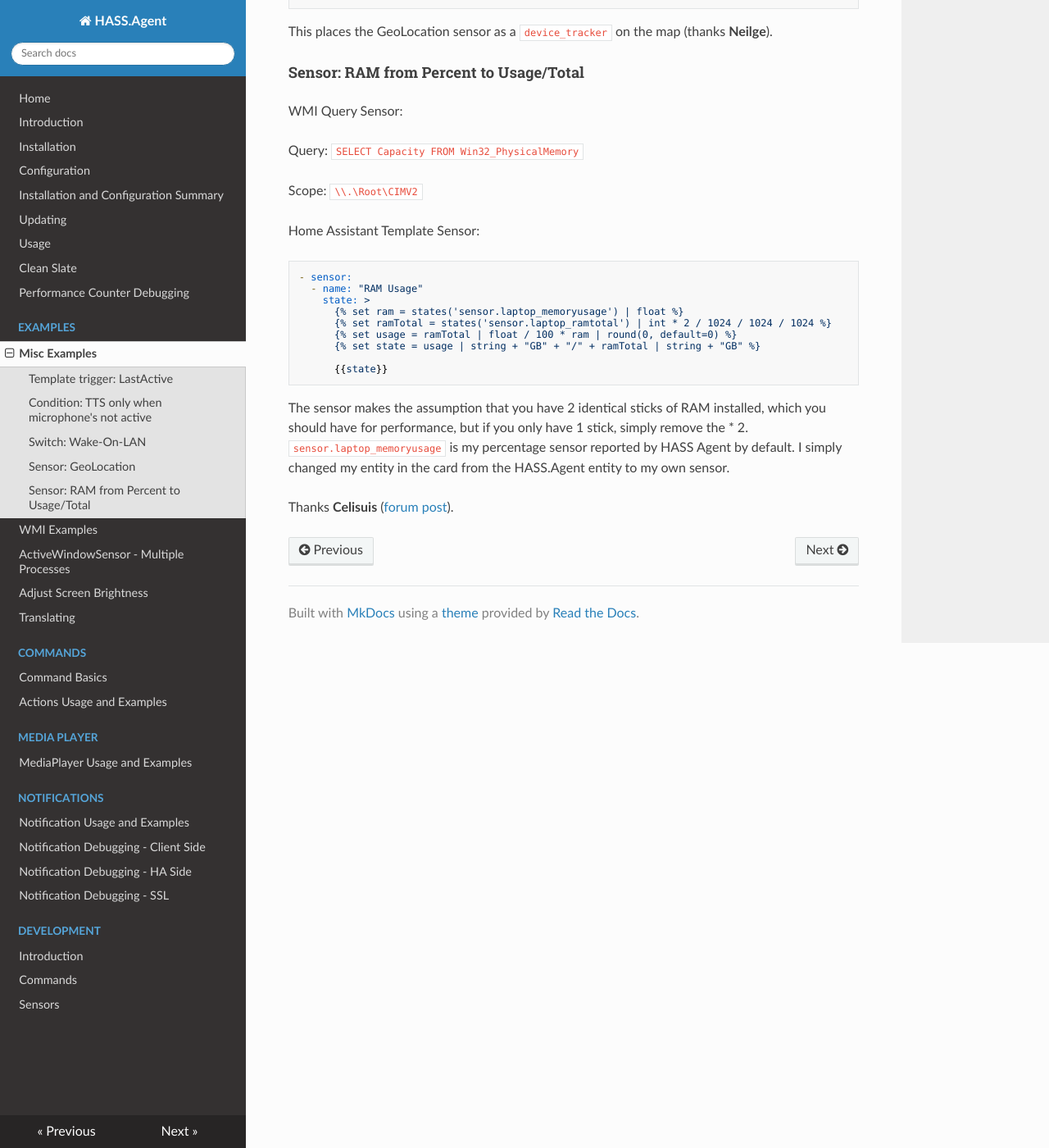
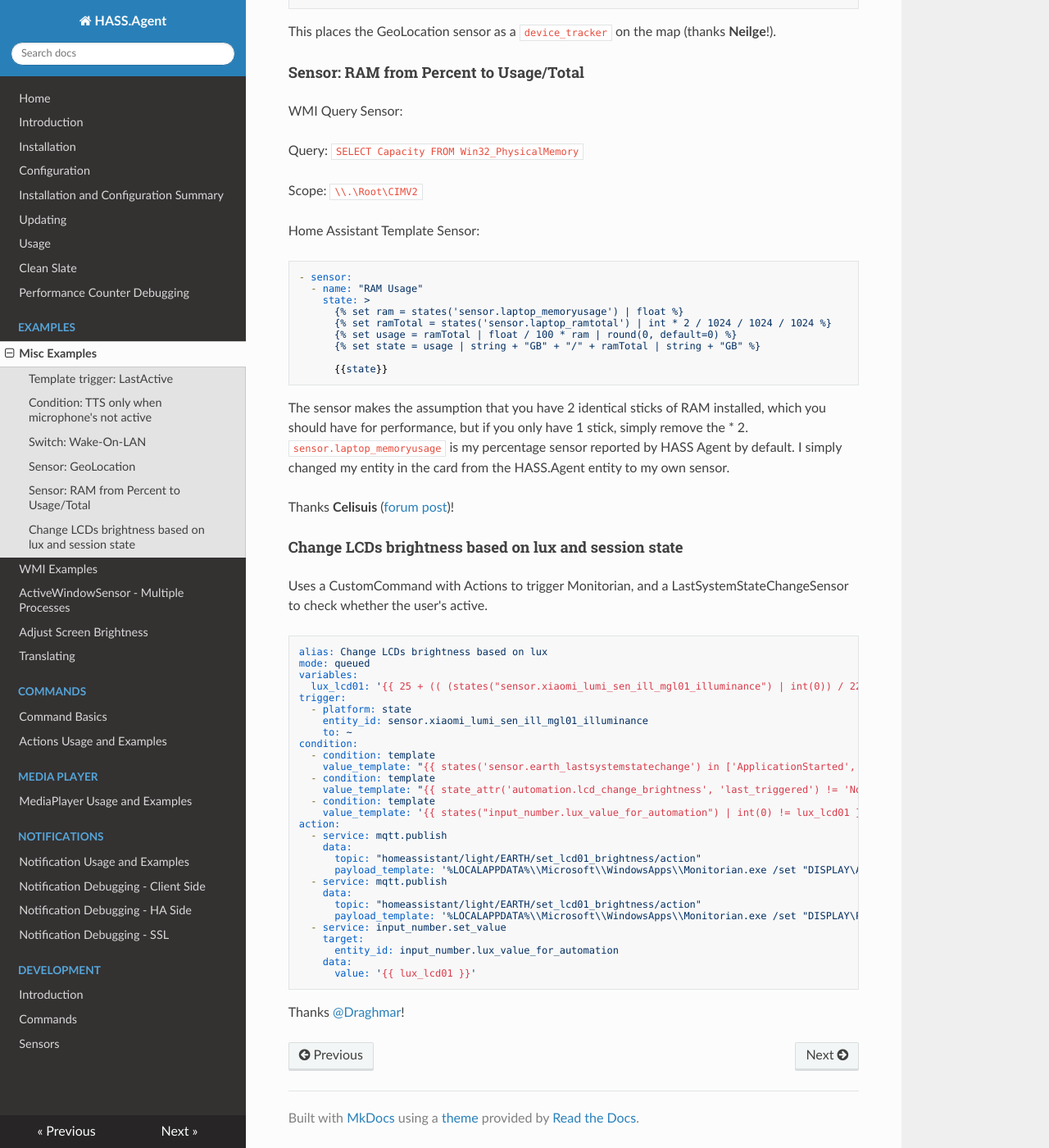
Before and after one commit to LAB02-Admin/HASS.Agent-Docs, an MkDocs documentation site: the page built from docs/sensor-command-automation-and-script-examples.md, in a window 1280 px wide and 1400 px high, scrolled down 1521 px. Shown: the whole window at 82% size. Built offline with MkDocs 1.6.1, drawn with Linux system fonts in a browser that asks for light colours; nearby versions of some CDN libraries; some of the changed text lies outside the part shown.

Commit message:
Update sensor-command-automation-and-script-examples.md

````diff
--- a/docs/sensor-command-automation-and-script-examples.md
+++ b/docs/sensor-command-automation-and-script-examples.md
@@ -55,7 +55,7 @@ Alternative version: use a `Hibernate Command` to put your PC in hibernation ins
 
 You may need to enable a rule in Windows Firewall to allow ICMP (ping) packets. Open **Windows Defender Firewall with Advanced Security** by running `wf.msc` and go to **Inbound Rules**. Then look up the rules called `File and Printer Sharing (Echo Request - ICMPv*-In)`, and enable the ICMPv4 variants.
 
-To manually add a rule, consult these docs (thanks @ArekkusuDesu):
+To manually add a rule, consult these docs (thanks @ArekkusuDesu!):
 
 https://docs.microsoft.com/en-us/windows/security/threat-protection/windows-firewall/create-an-inbound-icmp-rule
 
@@ -79,7 +79,7 @@ action:
 mode: single
 ```
 
-This places the GeoLocation sensor as a `device_tracker` on the map (thanks **Neilge**).
+This places the GeoLocation sensor as a `device_tracker` on the map (thanks **Neilge**!).
 
 #### Sensor: RAM from Percent to Usage/Total
 
@@ -105,4 +105,42 @@ Home Assistant Template Sensor:
 
 The sensor makes the assumption that you have 2 identical sticks of RAM installed, which you should have for performance, but if you only have 1 stick, simply remove the * 2. `sensor.laptop_memoryusage` is my percentage sensor reported by HASS Agent by default. I simply changed my entity in the card from the HASS.Agent entity to my own sensor.
 
-Thanks **Celisuis** ([forum post](https://community.home-assistant.io/t/hass-agent-windows-client-to-receive-notifications-use-commands-sensors-quick-actions-and-more/369094/198?u=samkr)).
+Thanks **Celisuis** ([forum post](https://community.home-assistant.io/t/hass-agent-windows-client-to-receive-notifications-use-commands-sensors-quick-actions-and-more/369094/198?u=samkr))!
+
+#### Change LCDs brightness based on lux and session state
+
+Uses a CustomCommand with Actions to trigger Monitorian, and a LastSystemStateChangeSensor to check whether the user's active.
+
+```yaml
+alias: Change LCDs brightness based on lux
+mode: queued
+variables:
+  lux_lcd01: '{{ 25 + (( (states("sensor.xiaomi_lumi_sen_ill_mgl01_illuminance") | int(0)) / 220) * 30) | int(0) }}'
+trigger:
+  - platform: state
+    entity_id: sensor.xiaomi_lumi_sen_ill_mgl01_illuminance
+    to: ~
+condition:
+  - condition: template
+    value_template: "{{ states('sensor.earth_lastsystemstatechange') in ['ApplicationStarted', 'Resume', 'SessionLogon', 'SessionUnlock'] }}"
+  - condition: template
+    value_template: "{{ state_attr('automation.lcd_change_brightness', 'last_triggered') != 'None' or ((as_timestamp(utcnow()) - as_timestamp(state_attr('automation.lcd_change_brightness', 'last_triggered')) |int(0) ) > 10) }}"
+  - condition: template
+    value_template: '{{ states("input_number.lux_value_for_automation") | int(0) != lux_lcd01 }}'
+action:
+  - service: mqtt.publish
+    data:
+      topic: "homeassistant/light/EARTH/set_lcd01_brightness/action"
+      payload_template: '%LOCALAPPDATA%\\Microsoft\\WindowsApps\\Monitorian.exe /set "DISPLAY\AOC2713\5&3f30a18&0&UID4357" {{ lux_lcd01 }}'
+  - service: mqtt.publish
+    data:
+      topic: "homeassistant/light/EARTH/set_lcd01_brightness/action"
+      payload_template: '%LOCALAPPDATA%\\Microsoft\\WindowsApps\\Monitorian.exe /set "DISPLAY\PHL08E9\5&3f30a18&0&UID4355" {{ (( (states("sensor.xiaomi_lumi_sen_ill_mgl01_illuminance") | int(0)) / 220) * 7) | int(0) }}'
+  - service: input_number.set_value
+    target:
+      entity_id: input_number.lux_value_for_automation
+    data:
+      value: '{{ lux_lcd01 }}'
+```
+
+Thanks [@Draghmar](https://github.com/Draghmar)!
````
